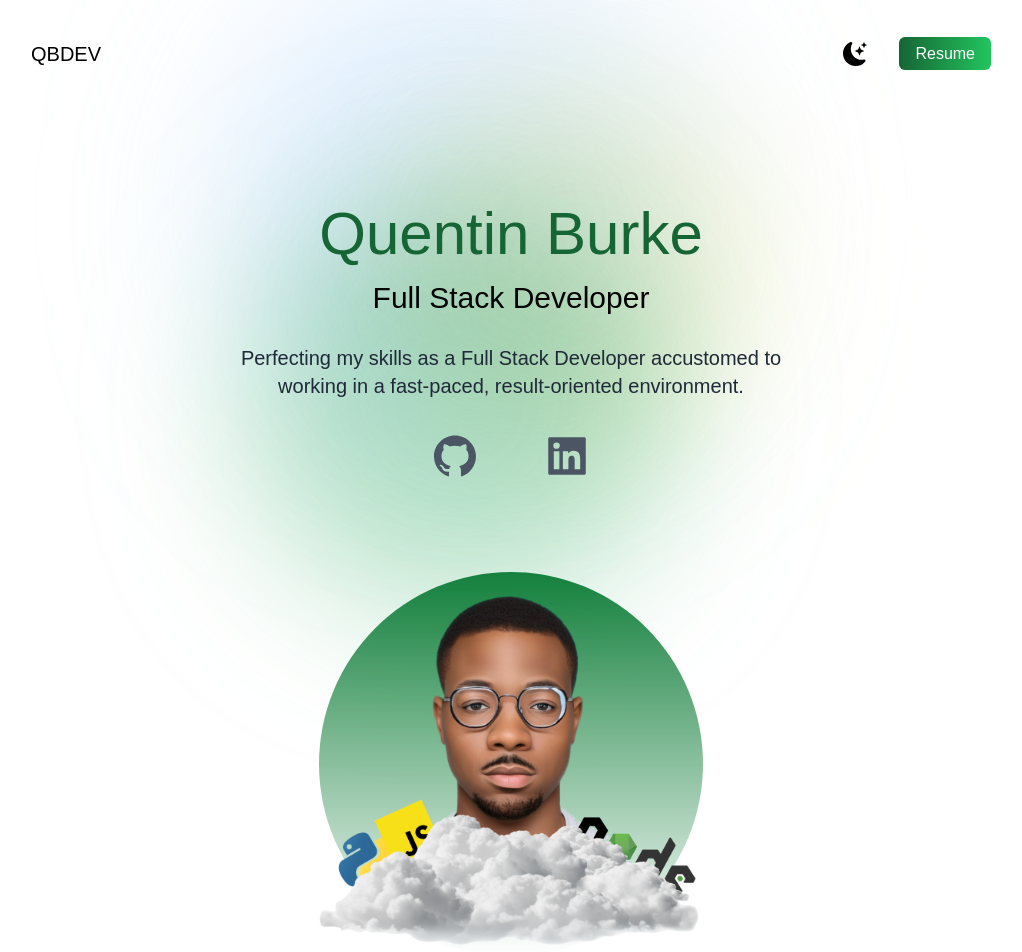
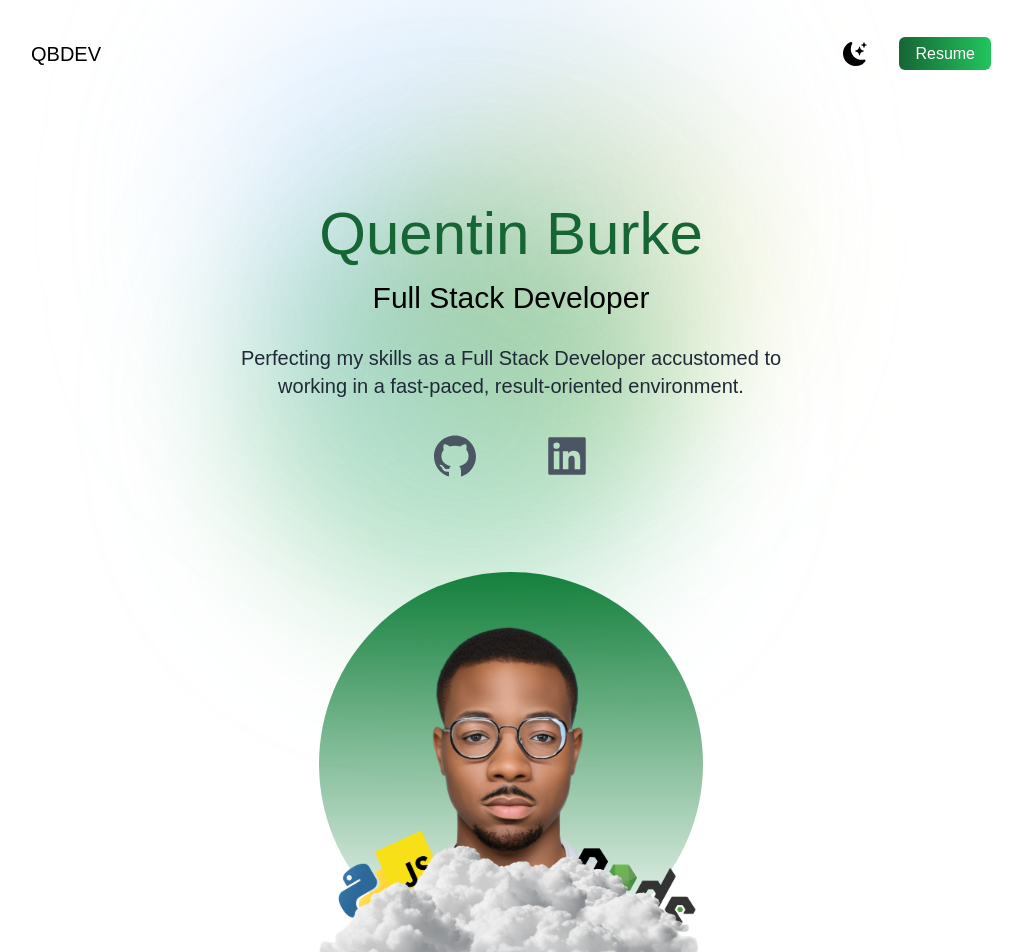
Before and after one commit to QuentinBurke96/My-Portfolio, a Next.js app: page / in a window 1280 px wide. Shown: the top 952 px of the page, without its empty margins (129-1151 px from the left). Built offline with nearby package versions, Linux system fonts and the light colour scheme.

Commit message:
Layout fixed

```diff
--- a/pages/index.js
+++ b/pages/index.js
@@ -119,7 +119,7 @@ export default function Home() {
               >
                   <Image
                     src={QAvatarlast}
-                    layout="fill"
+                    layout="responsive"
                     objectFit="cover"
                   />
               </div>
```
